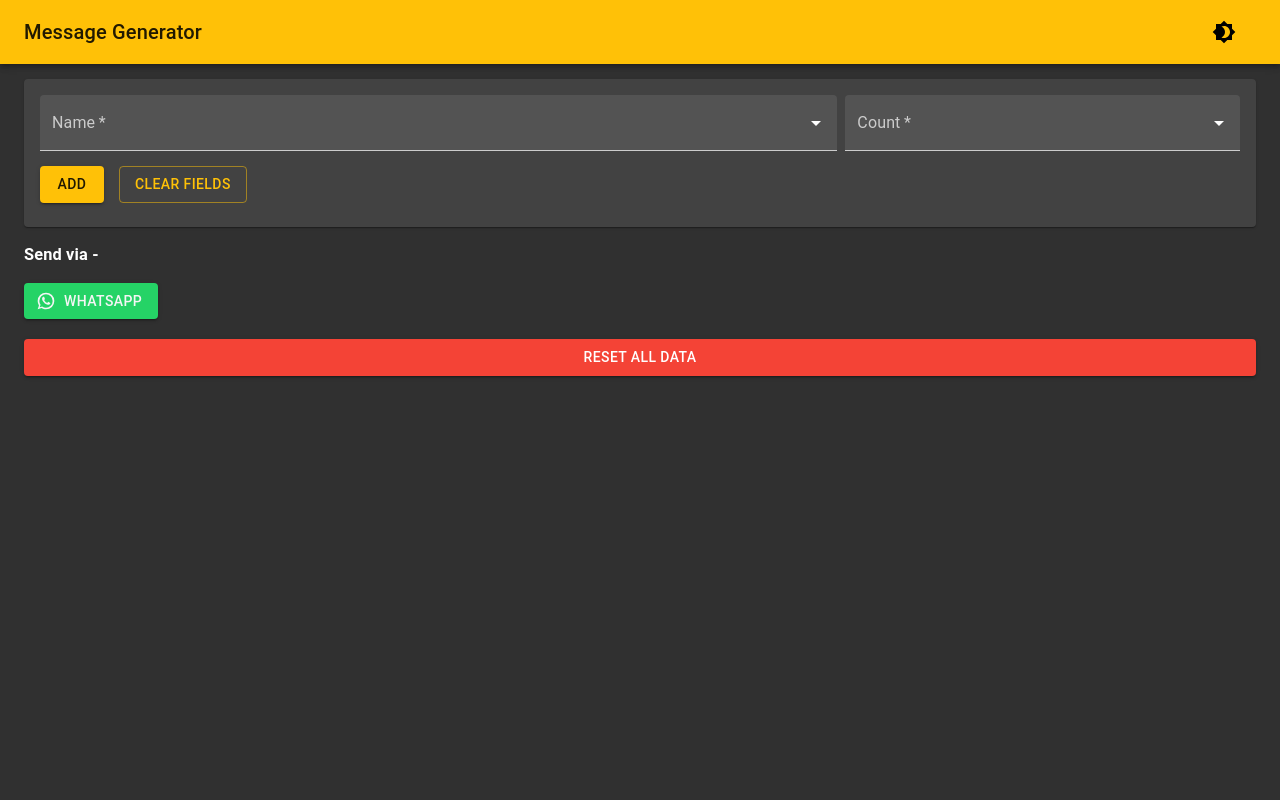
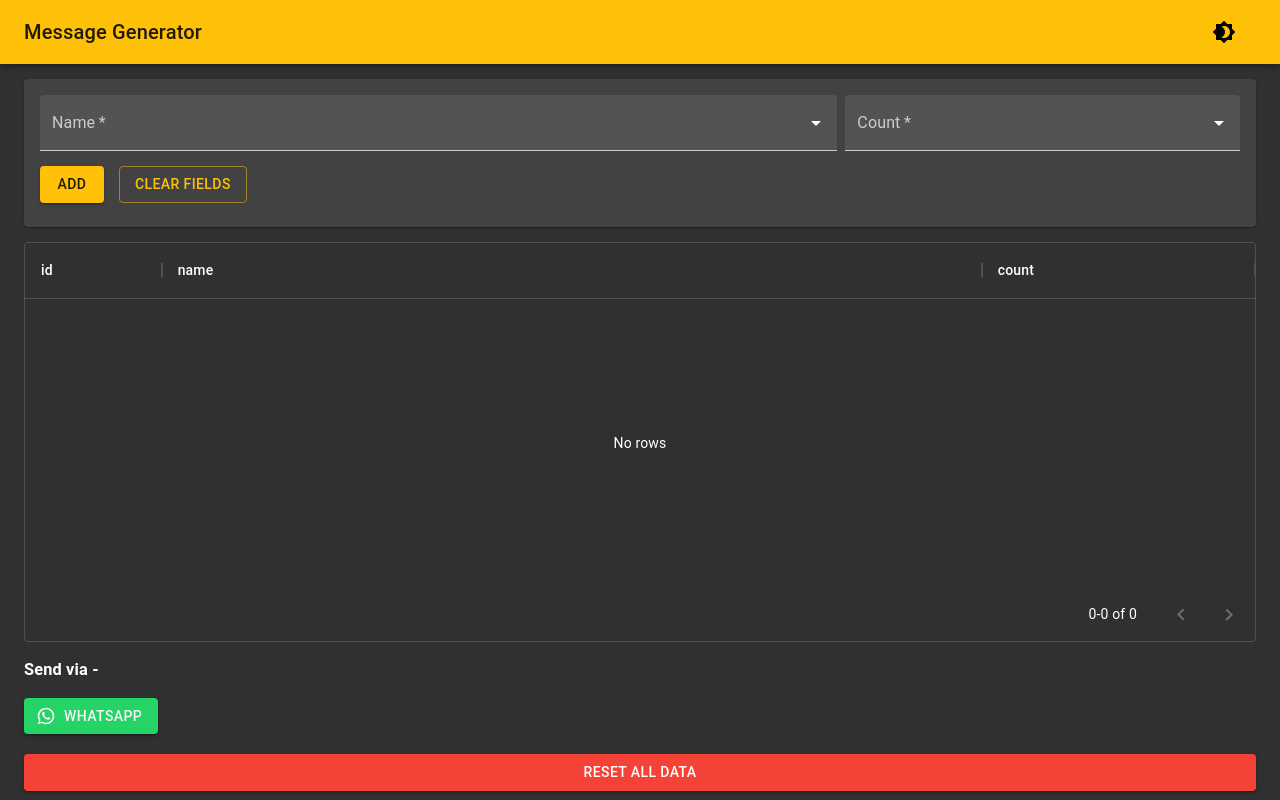
Before and after one commit to abdulsamad/message-generator, a React (Create React App) app: page / in a window 1280 px wide. Built offline with nearby package versions, Linux system fonts and the light colour scheme.

Commit message:
:lipstick: Added material-ui data-grid component

```diff
--- a/src/App.tsx
+++ b/src/App.tsx
@@ -6,6 +6,7 @@ import Navbar from './components/layout/Navbar';
 import Form from './components/layout/Form';
 import Send from './components/layout/Send';
 import Reset from './components/layout/Reset';
+import DataTable from './components/layout/DataTable';
 
 const App: FC = () => {
   return (
@@ -13,6 +14,7 @@ const App: FC = () => {
       <Theme>
         <Navbar title='Message Generator' />
         <Form />
+        <DataTable />
         <Send />
         <Reset />
       </Theme>
--- /dev/null
+++ b/src/components/layout/DataTable.tsx
@@ -0,0 +1,44 @@
+import { FC, useEffect, useState } from 'react';
+import { makeStyles } from '@material-ui/core/styles';
+import Container from '@material-ui/core/Container';
+import { DataGrid, ColDef } from '@material-ui/data-grid';
+
+import { useAppContext } from '../../context/Context';
+
+const useStyles = makeStyles(() => ({
+  root: {
+    height: 400,
+    margin: '15px auto',
+  },
+}));
+
+const columns = [
+  { field: 'id', flex: 1 },
+  { field: 'name', flex: 6 },
+  { field: 'count', flex: 2 },
+] as ColDef[];
+
+interface RowItem {
+  name: string;
+  id: number;
+  count: string;
+}
+
+const DataGridDemo: FC = () => {
+  const { text } = useAppContext();
+  const [rows, setRows] = useState<RowItem[] | null>(null);
+  const classes = useStyles();
+
+  useEffect(() => {
+    const rowArr = text.map(({ name, count }, index) => ({ id: ++index, name, count }));
+    setRows(rowArr);
+  }, [text]);
+
+  return (
+    <Container className={classes.root}>
+      {rows !== null && <DataGrid rows={rows} columns={columns} pageSize={5} disableColumnMenu />}
+    </Container>
+  );
+};
+
+export default DataGridDemo;
```
